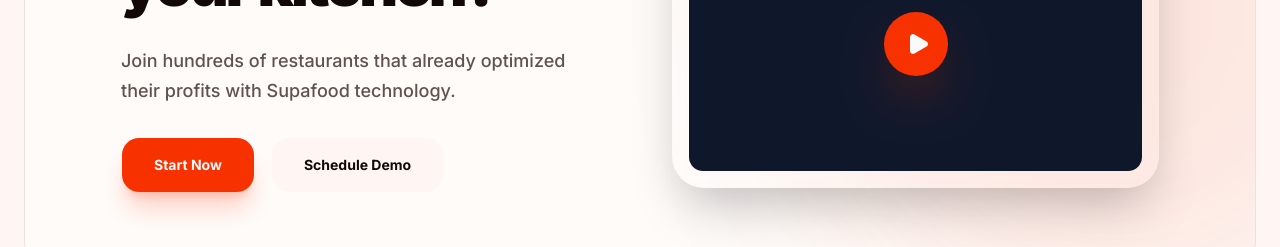
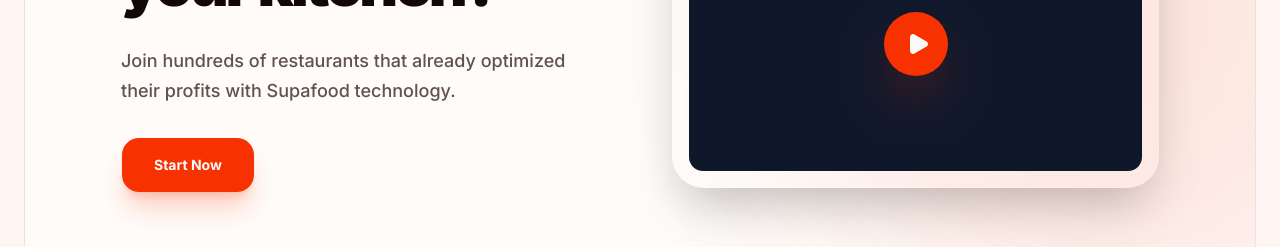
Before and after one commit to NathanSR/supafood, a Next.js app: page /en in a window 1280 px wide. Shown: the part 5380-5627 px from the top of the page. Built offline with nearby package versions, Linux system fonts and the light colour scheme.

Commit message:
redirecting initial page button to register

```diff
--- a/src/app/[locale]/page.tsx
+++ b/src/app/[locale]/page.tsx
@@ -468,12 +468,12 @@ export default function RootLocalePage() {
               <h2 className="text-4xl md:text-6xl font-black tracking-tighter leading-none">{t('ctaTitle')}</h2>
               <p className="text-lg text-muted-foreground max-w-md font-medium leading-relaxed">{t('ctaSubtitle')}</p>
               <div className="flex flex-wrap items-center gap-4">
-                <Button size="lg" className="h-14 px-8 rounded-2xl font-bold bg-primary text-primary-foreground shadow-xl shadow-primary/20">
+                <Button onClick={() => router.push('/register')} size="lg" className="h-14 px-8 rounded-2xl font-bold bg-primary text-primary-foreground shadow-xl shadow-primary/20">
                   {t('ctaStart')}
                 </Button>
-                <Button size="lg" variant="outline" onClick={() => scrollTo('faq')} className="h-14 px-8 rounded-2xl font-bold border-white/10 hover:bg-white/5">
+                {/* <Button size="lg" variant="outline" onClick={() => scrollTo('faq')} className="h-14 px-8 rounded-2xl font-bold border-white/10 hover:bg-white/5">
                   {t('ctaDemo')}
-                </Button>
+                </Button> */}
               </div>
             </div>
             <div className="relative group perspective-1000">
```
